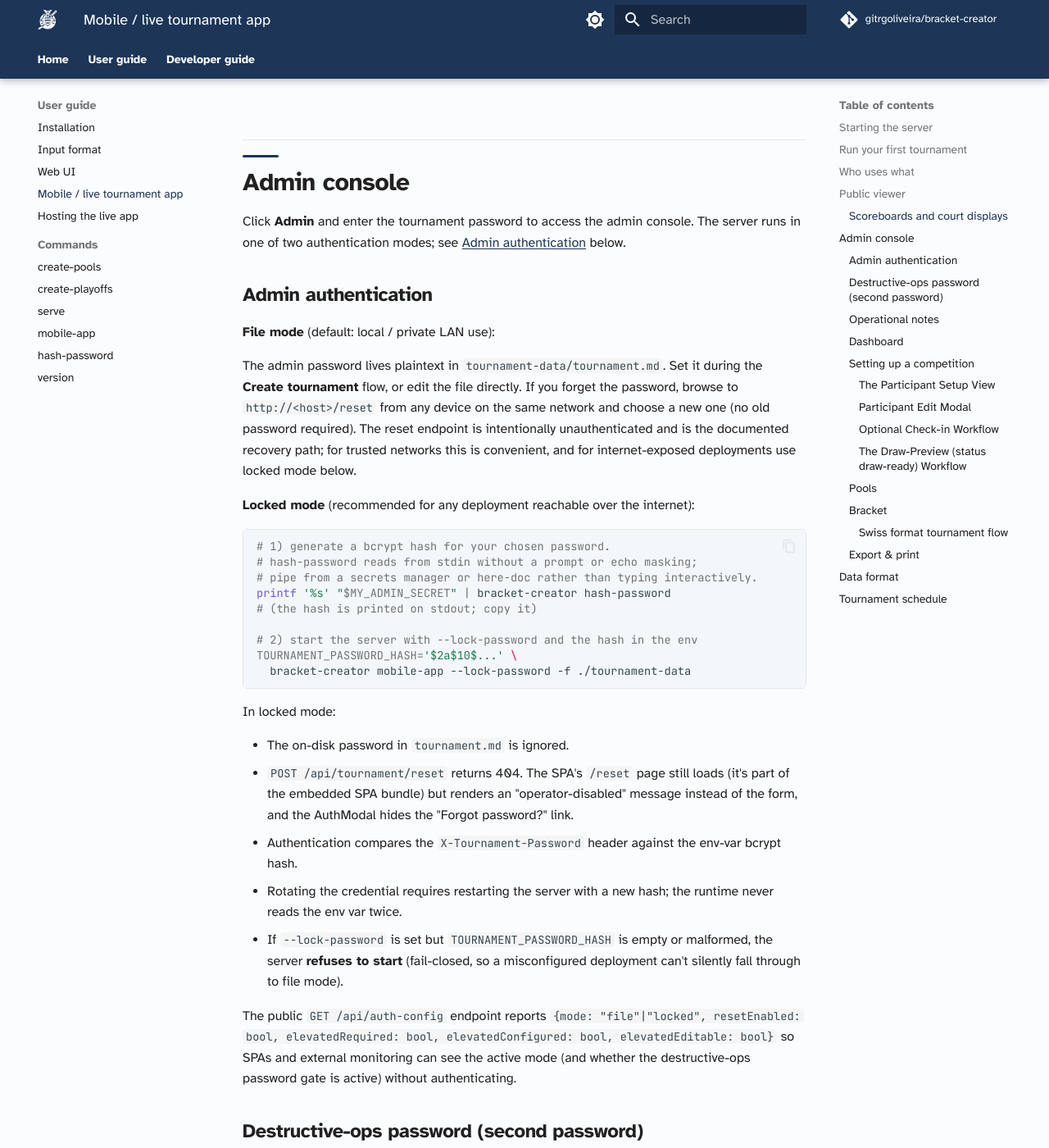
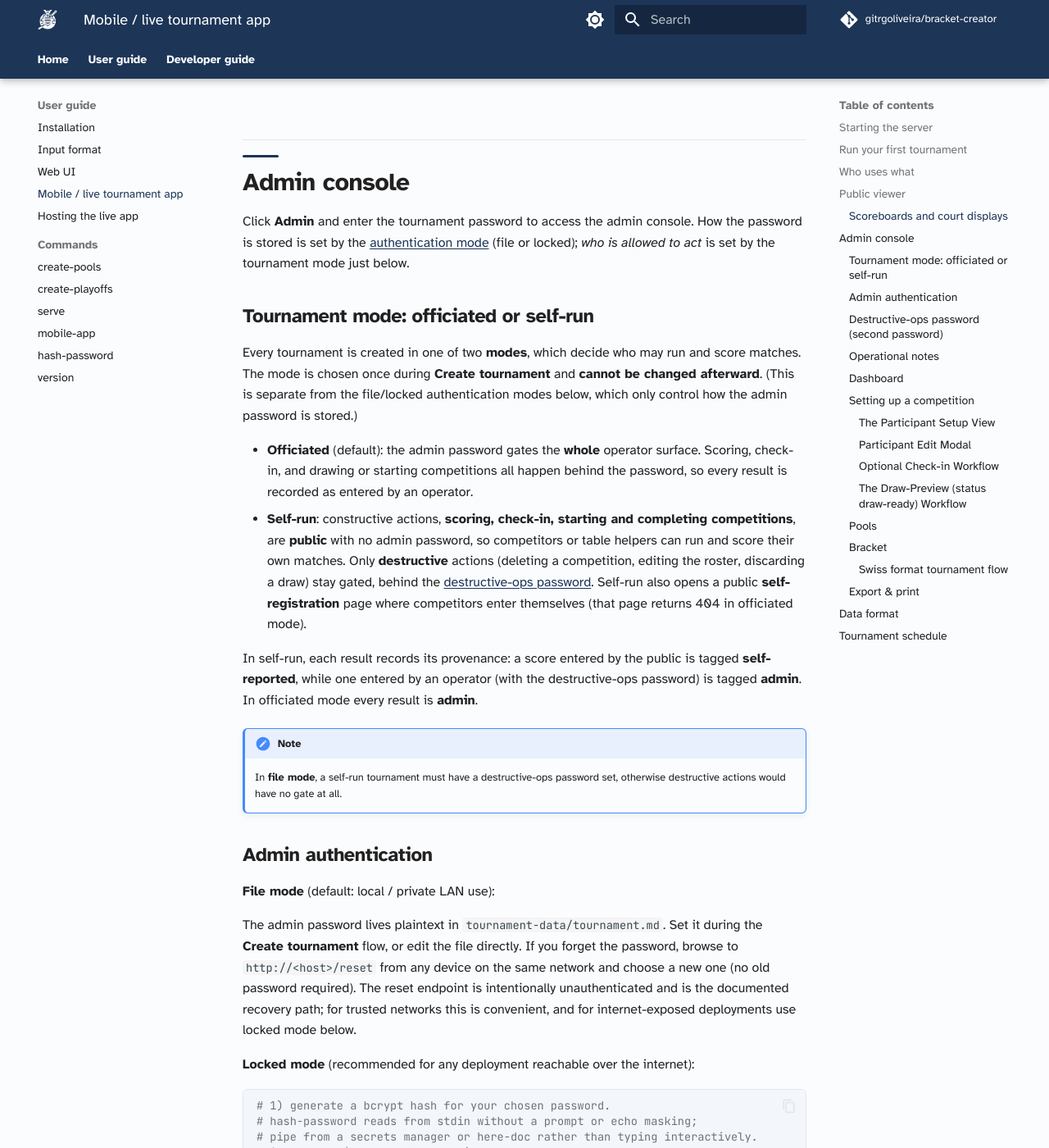
Before and after one commit to gitrgoliveira/bracket-creator, an MkDocs documentation site: the page built from docs/user-guide/mobile-app.md, in a window 1280 px wide and 1400 px high, scrolled down 8494 px. Shown: the whole window at 82% size. Built offline with MkDocs 1.6.1 and Material for MkDocs 9.7.7, drawn with Linux system fonts in a browser that asks for light colours; comment, search, counter and statistics services are not loaded.

Commit message:
docs: document the two tournament modes (officiated and self-run)
Add a "Tournament mode" section to the mobile-app guide for the two
creation-time, immutable modes: officiated (the admin password gates the whole
operator surface) and self-run (scoring, check-in, and start/complete are
public; only destructive actions stay behind the destructive-ops password, and
a public self-registration page opens). Clarify that this is separate from the
file/locked authentication modes, and that in self-run each result is tagged
self-reported (entered by the public) or admin (entered by an operator).

Co-Authored-By: Claude Opus 4.8 <noreply@anthropic.com>

```diff
--- a/docs/user-guide/mobile-app.md
+++ b/docs/user-guide/mobile-app.md
@@ -96,7 +96,19 @@ Each shiai-jo runs **one digital scoreboard** on a TV or projector: a court-scop
 
 ## Admin console
 
-Click **Admin** and enter the tournament password to access the admin console. The server runs in one of two authentication modes; see [Admin authentication](#admin-authentication) below.
+Click **Admin** and enter the tournament password to access the admin console. How the password is stored is set by the [authentication mode](#admin-authentication) (file or locked); *who is allowed to act* is set by the tournament mode just below.
+
+### Tournament mode: officiated or self-run
+
+Every tournament is created in one of two **modes**, which decide who may run and score matches. The mode is chosen once during **Create tournament** and **cannot be changed afterward**. (This is separate from the file/locked authentication modes below, which only control how the admin password is stored.)
+
+- **Officiated** (default): the admin password gates the **whole** operator surface. Scoring, check-in, and drawing or starting competitions all happen behind the password, so every result is recorded as entered by an operator.
+- **Self-run**: constructive actions, **scoring, check-in, starting and completing competitions**, are **public** with no admin password, so competitors or table helpers can run and score their own matches. Only **destructive** actions (deleting a competition, editing the roster, discarding a draw) stay gated, behind the [destructive-ops password](#destructive-ops-password-second-password). Self-run also opens a public **self-registration** page where competitors enter themselves (that page returns 404 in officiated mode).
+
+In self-run, each result records its provenance: a score entered by the public is tagged **self-reported**, while one entered by an operator (with the destructive-ops password) is tagged **admin**. In officiated mode every result is **admin**.
+
+!!! note
+    In **file mode**, a self-run tournament must have a destructive-ops password set, otherwise destructive actions would have no gate at all.
 
 ### Admin authentication
 
```
